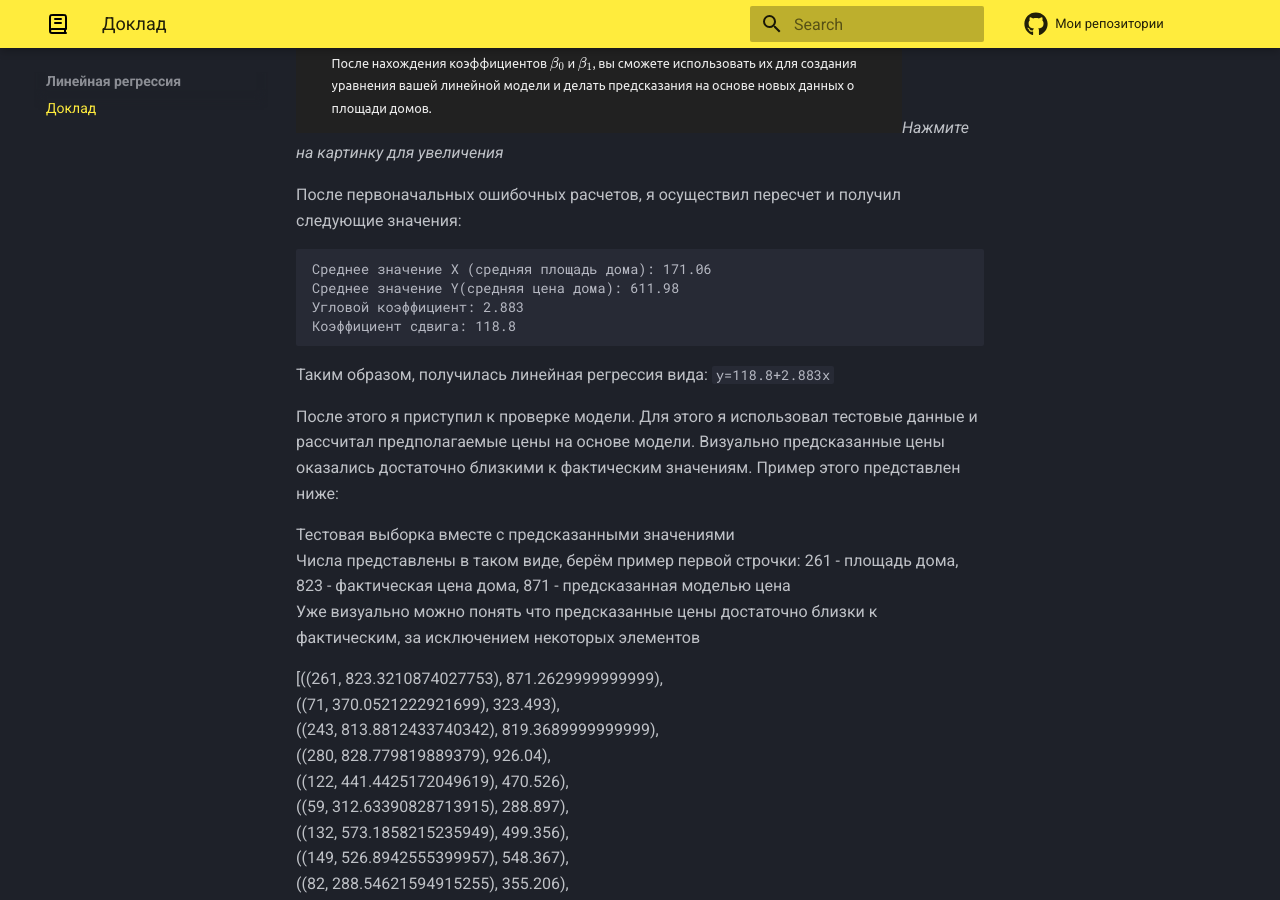
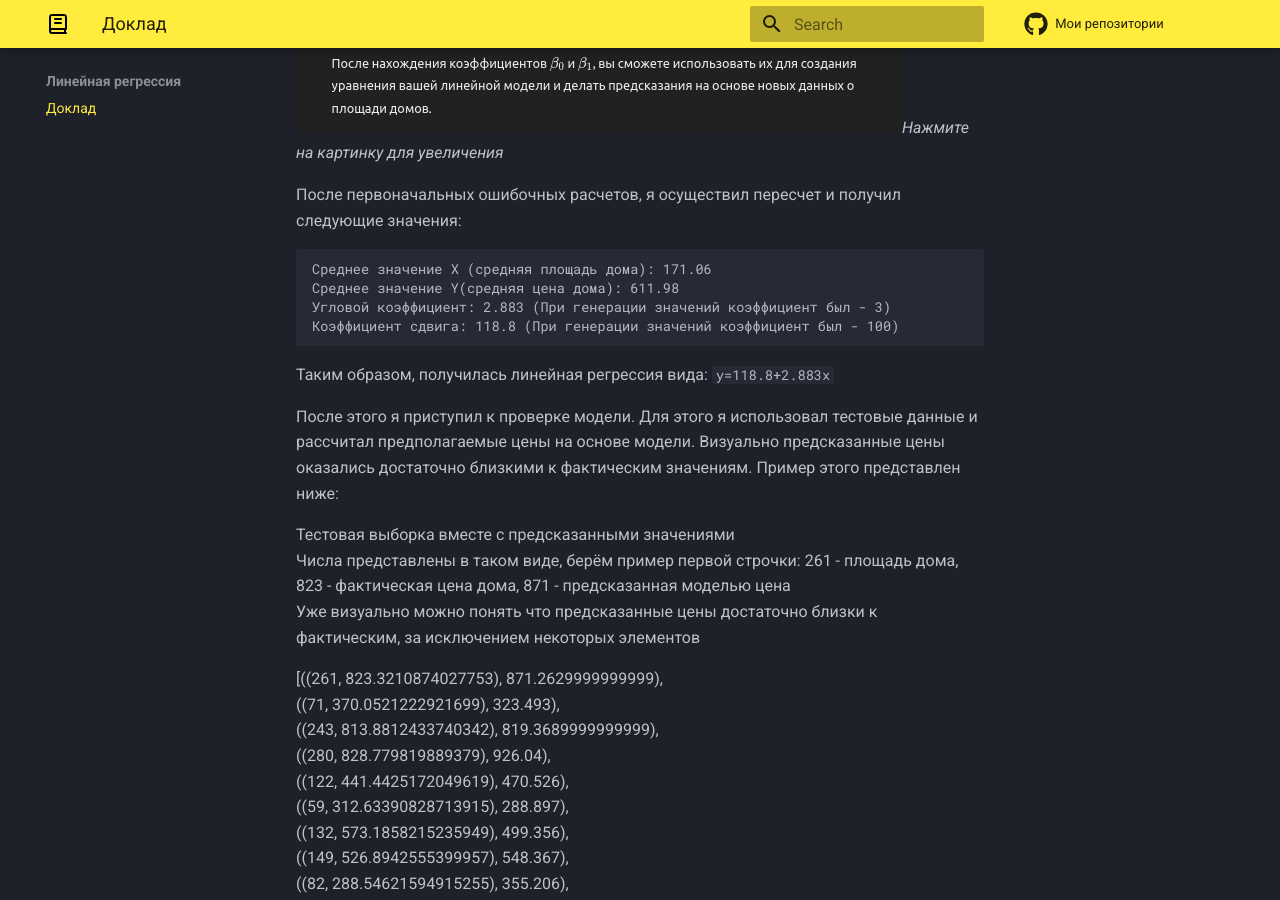
Before and after one commit to BountyHanter/IKT2, an MkDocs documentation site: the page built from docs/result.md, in a window 1280 px wide and 900 px high, scrolled down 2523 px. Built offline with MkDocs 1.6.1 and Material for MkDocs 9.7.7, drawn with Linux system fonts in a browser that asks for light colours.

Commit message:
Update result.md

```diff
--- a/docs/result.md
+++ b/docs/result.md
@@ -37,8 +37,8 @@ Y = beta_0 + beta_1 * X + epsilon  # Цена дома в тысячах дол
 
     Среднее значение X (средняя площадь дома): 171.06
     Среднее значение Y(средняя цена дома): 611.98
-    Угловой коэффициент: 2.883
-    Коэффициент сдвига: 118.8
+    Угловой коэффициент: 2.883 (При генерации значений коэффициент был - 3)
+    Коэффициент сдвига: 118.8 (При генерации значений коэффициент был - 100)
 
 Таким образом, получилась линейная регрессия вида: `y=118.8+2.883x`
 
```
